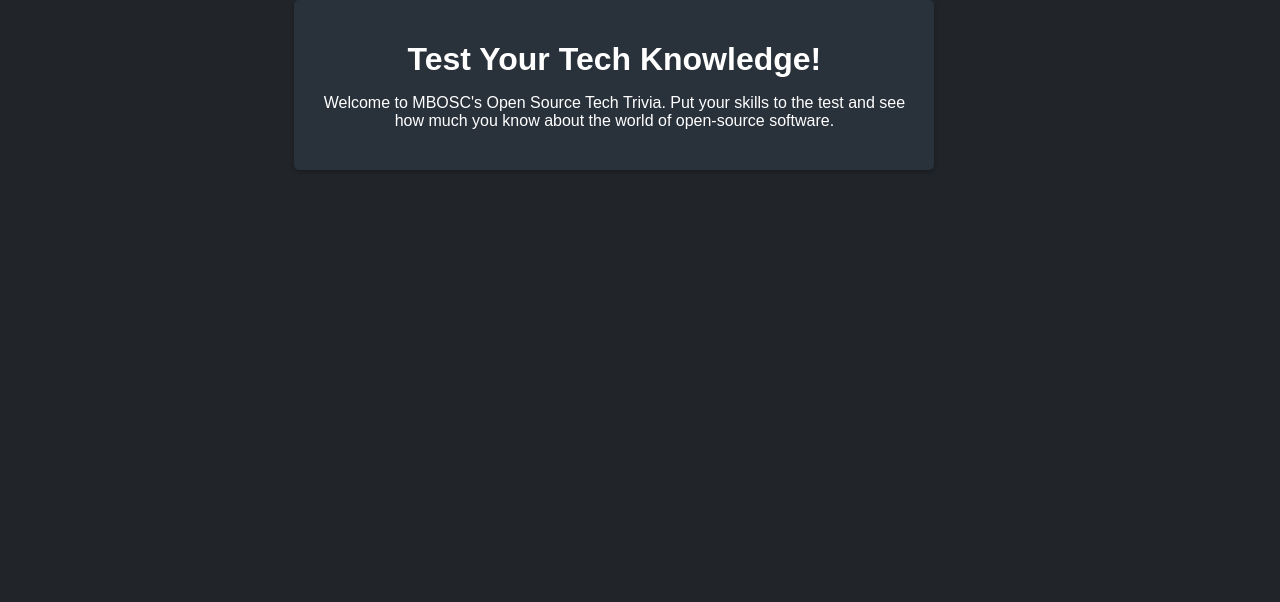
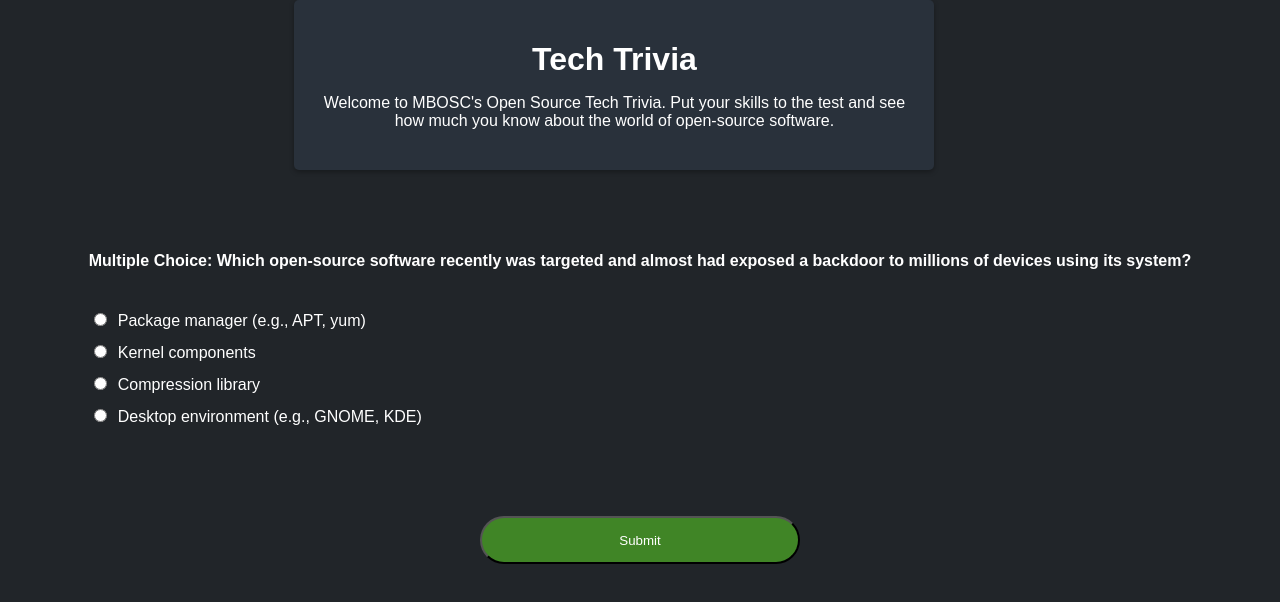
Before and after one commit to Sanidhya-Dobhal/mbosc_stall_quiz, a website: page index.html in a window 1280 px wide. Drawn offline with nearby package versions, Linux system fonts and the light colour scheme.

Commit message:
Clicking the button, will generate the new question

```diff
--- /dev/null
+++ b/documentation.txt
@@ -0,0 +1 @@
+learned typed.js in a little more depth, even used a ternary op inside it
--- a/index.css
+++ b/index.css
@@ -28,12 +28,32 @@
   text-align: center;
   margin-bottom: 20px;
 }
-
 h1 {
   font-size: 2em;
   margin-bottom: 10px;
   color: #fff;  /* White text for headings */
 }
-
-p {
-  font-size:
+.typed-cursor{
+  display:none;
+}
+input[type = 'radio']{
+  margin-bottom:16px;
+}
+span{
+  margin-left:8px;
+}
+#submit_btn{
+  background-color:rgb(64,133,38);
+  color:white;
+  width:320px;
+  border-radius:80px;
+  display:block;
+  margin:auto;
+  height:48px;
+}
+#the_question{
+  margin-bottom:40px;
+}
+#cont{
+  min-height:240px;
+}
--- a/index.html
+++ b/index.html
@@ -8,11 +8,18 @@
 <body>
   <div class="container">
     <header class="header">
-      <h1>Test Your Tech Knowledge!</h1>
+      <h1>Tech Trivia</h1>
       <p>Welcome to MBOSC's Open Source Tech Trivia. Put your skills to the test and see how much you know about the world of open-source software.</p>
+    </div>
     </header>
     <main class="content">
-    </main>
-  </div>
+      <div>
+      <div id = "cont" style = "width:fit-content; margin:auto;"></div>
+      <div style = "height:24px;"></div>
+    </div>
+    <button id = "submit_btn">Submit</button>
+  </main>
 </body>
+<script src="https://unpkg.com/typed.js@2.1.0/dist/typed.umd.js"></script>
+<script src ="index.js"></script>
 </html>
--- a/index.js
+++ b/index.js
@@ -12,8 +12,8 @@
   {
     "questions": "True or False: The \"golang\" command is used to compile Go programs.",
     "options": {
-      "True": True,
-      "False": False
+      "a": true,
+      "b": false
     },
     "answer": "False"
   },
@@ -70,8 +70,8 @@
   {
     "questions": "Multiple Choice: Android, the world's most popular mobile operating system, is based on the open-source Linux kernel. True or False?",
     "options": {
-      "True": True,
-      "False": False
+      "a": true,
+      "b": false
     },
     "answer": "True"
   },
@@ -108,8 +108,8 @@
   {
     "questions": "True or False: Open-source software is inherently more secure than closed-source software because the code is publicly available.",
     "options": {
-      "True": True,
-      "False": False
+      "a": true,
+      "b": false
     },
     "answer": "False"
   },
@@ -136,8 +136,8 @@
   {
     "questions": "True or False: Open-source software means anyone can see and even change the code that makes it work.  (True)",
     "options": {
-      "True": True,
-      "False": False
+      "a": true,
+      "b": false
     },
     "answer": "True"
   },
@@ -151,5 +151,21 @@
     },
     "answer": "c"
   }
-
 ]
+const cont = document.getElementById("cont");
+var sub_but = document.getElementsByTagName("button")[0];
+function click_eve(){
+  let rand_in = Math.floor(Math.random() *questions.length);
+let typ = new Typed("#cont",{
+    strings:[`<p id ="the_question"><b>${questions[rand_in].questions}</b></p>
+    <input type = "radio" name = "options"><span>${questions[rand_in].options.a}<span/></input>
+    <br>
+    <input type = "radio" name = "options"><span>${questions[rand_in].options.b}<span/></input>
+    <br>
+    ${questions[rand_in].options.c===undefined? ``:`<input type = radio name = "options"><span>${questions[rand_in].options.c}<span/></input>`}
+    <br>
+    ${questions[rand_in].options.d===undefined? ``:`<input type = radio name = "options"><span>${questions[rand_in].options.d}<span/></input>`}`],
+    typeSpeed:10})
+}
+sub_but.addEventListener("click",click_eve);
+click_eve();
```
Also changed, not shown: 1 other file.
